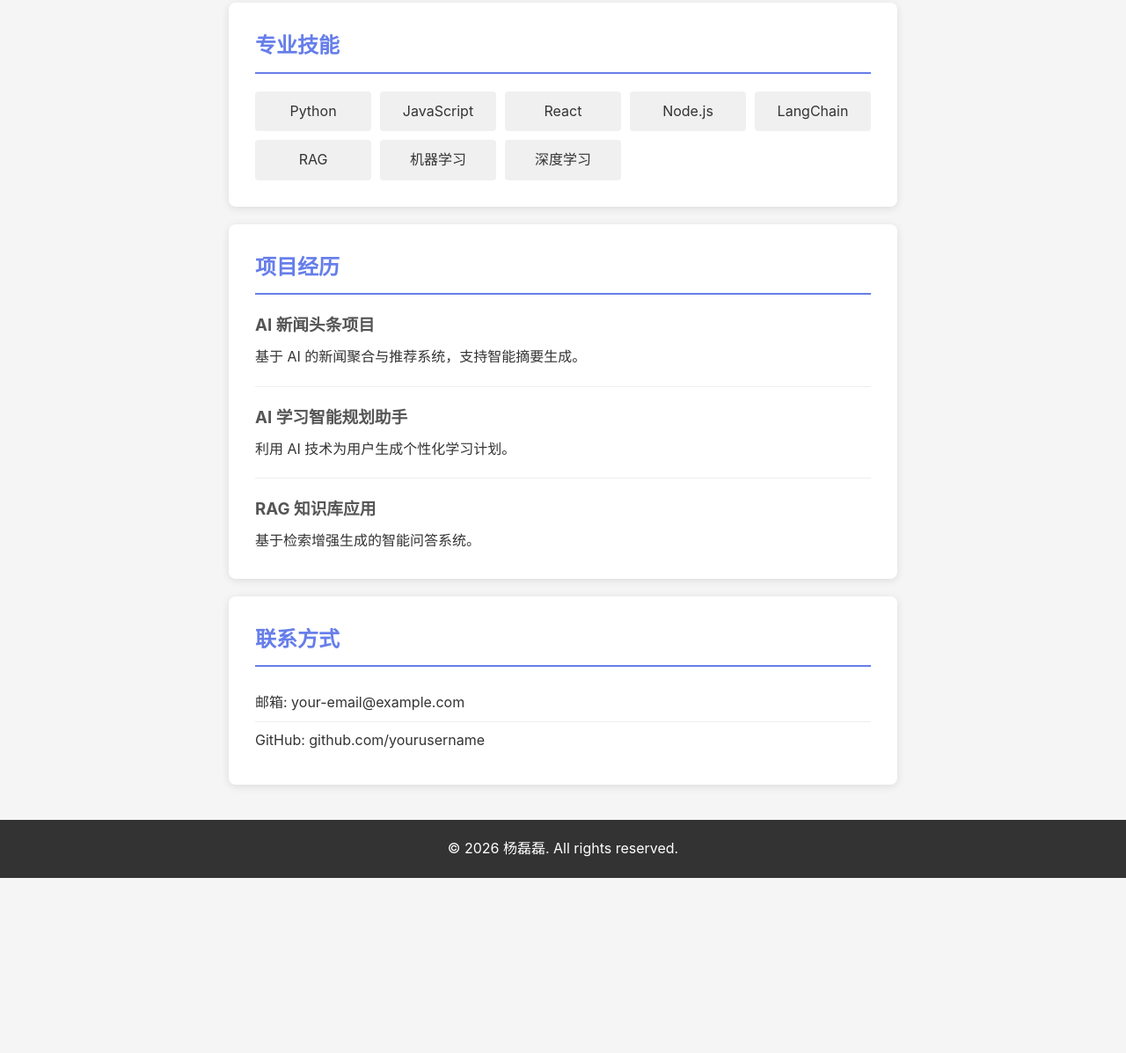
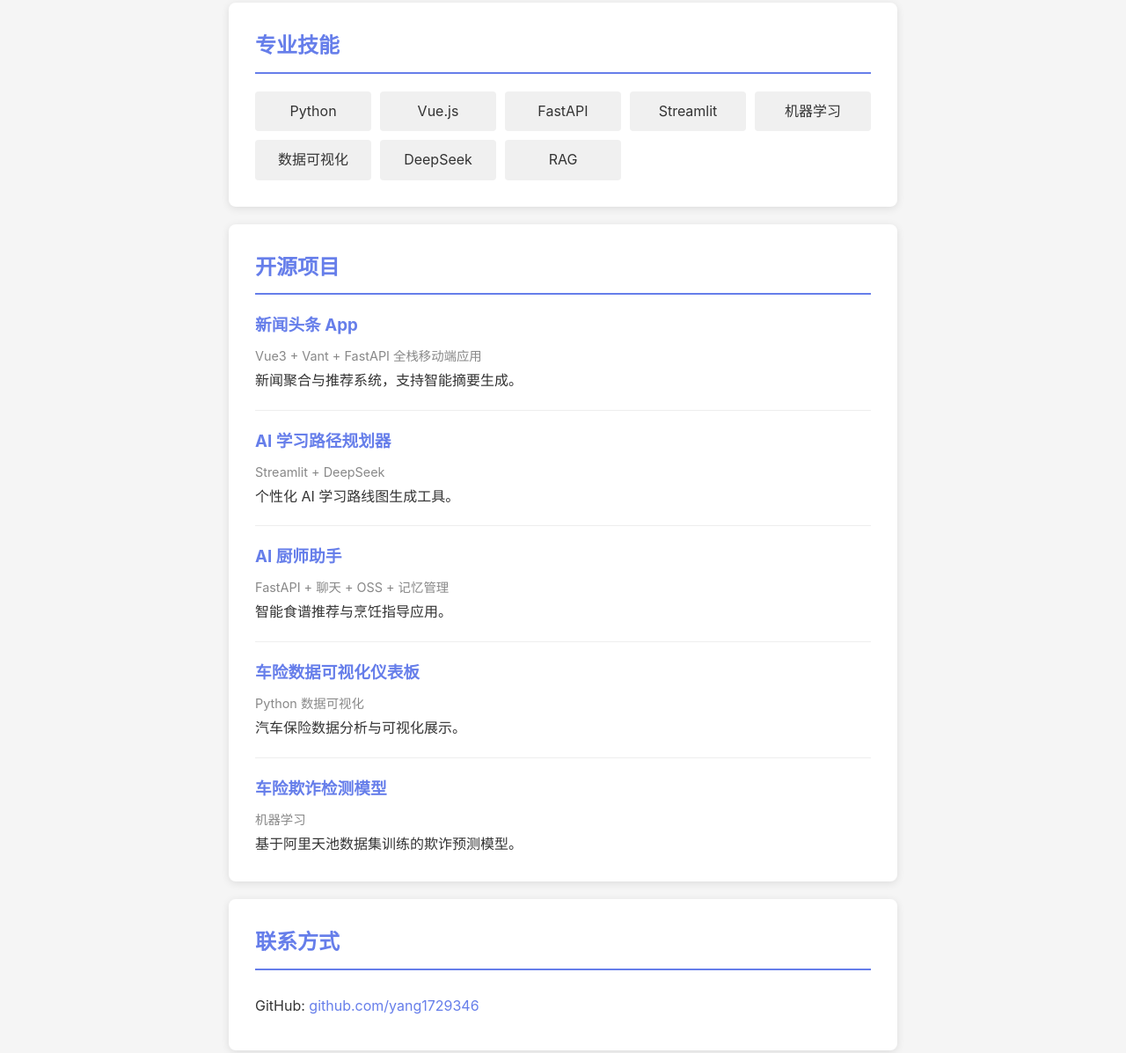
Before and after one commit to yang1729346/yang1729346.github.io, a plain HTML site: page index.html in a window 1280 px wide. Shown: the part 423-1620 px from the top of the page at 88% size. Before the commit the page ends 1421 px from the top, so only its background shows below. Drawn offline with Linux system fonts and the light colour scheme.

Commit message:
更新简历：添加 GitHub 项目信息

```diff
--- a/index.html
+++ b/index.html
@@ -24,37 +24,49 @@
             <h2>专业技能</h2>
             <div class="skills-grid">
                 <div class="skill-item">Python</div>
-                <div class="skill-item">JavaScript</div>
-                <div class="skill-item">React</div>
-                <div class="skill-item">Node.js</div>
-                <div class="skill-item">LangChain</div>
+                <div class="skill-item">Vue.js</div>
+                <div class="skill-item">FastAPI</div>
+                <div class="skill-item">Streamlit</div>
+                <div class="skill-item">机器学习</div>
+                <div class="skill-item">数据可视化</div>
+                <div class="skill-item">DeepSeek</div>
                 <div class="skill-item">RAG</div>
-                <div class="skill-item">机器学习</div>
-                <div class="skill-item">深度学习</div>
             </div>
         </section>
 
         <section class="card">
-            <h2>项目经历</h2>
+            <h2>开源项目</h2>
             <div class="project">
-                <h3>AI 新闻头条项目</h3>
-                <p>基于 AI 的新闻聚合与推荐系统，支持智能摘要生成。</p>
+                <h3><a href="https://github.com/yang1729346/news-headline-app" target="_blank">新闻头条 App</a></h3>
+                <p class="tech-stack">Vue3 + Vant + FastAPI 全栈移动端应用</p>
+                <p>新闻聚合与推荐系统，支持智能摘要生成。</p>
             </div>
             <div class="project">
-                <h3>AI 学习智能规划助手</h3>
-                <p>利用 AI 技术为用户生成个性化学习计划。</p>
+                <h3><a href="https://github.com/yang1729346/ai-learning-path-planner" target="_blank">AI 学习路径规划器</a></h3>
+                <p class="tech-stack">Streamlit + DeepSeek</p>
+                <p>个性化 AI 学习路线图生成工具。</p>
             </div>
             <div class="project">
-                <h3>RAG 知识库应用</h3>
-                <p>基于检索增强生成的智能问答系统。</p>
+                <h3><a href="https://github.com/yang1729346/ai-chef-assistant" target="_blank">AI 厨师助手</a></h3>
+                <p class="tech-stack">FastAPI + 聊天 + OSS + 记忆管理</p>
+                <p>智能食谱推荐与烹饪指导应用。</p>
+            </div>
+            <div class="project">
+                <h3><a href="https://github.com/yang1729346/Auto-Insurance-Visualization-Dashboard" target="_blank">车险数据可视化仪表板</a></h3>
+                <p class="tech-stack">Python 数据可视化</p>
+                <p>汽车保险数据分析与可视化展示。</p>
+            </div>
+            <div class="project">
+                <h3><a href="https://github.com/yang1729346/Insurance-fraud-detection" target="_blank">车险欺诈检测模型</a></h3>
+                <p class="tech-stack">机器学习</p>
+                <p>基于阿里天池数据集训练的欺诈预测模型。</p>
             </div>
         </section>
 
         <section class="card">
             <h2>联系方式</h2>
             <ul class="contact-list">
-                <li>邮箱: your-email@example.com</li>
-                <li>GitHub: github.com/yourusername</li>
+                <li>GitHub: <a href="https://github.com/yang1729346" target="_blank">github.com/yang1729346</a></li>
             </ul>
         </section>
     </main>
--- a/style.css
+++ b/style.css
@@ -83,6 +83,30 @@ main {
     margin-bottom: 8px;
 }
 
+.project h3 a {
+    color: #667eea;
+    text-decoration: none;
+}
+
+.project h3 a:hover {
+    text-decoration: underline;
+}
+
+.tech-stack {
+    color: #888;
+    font-size: 0.9em;
+    margin-bottom: 4px;
+}
+
+.contact-list a {
+    color: #667eea;
+    text-decoration: none;
+}
+
+.contact-list a:hover {
+    text-decoration: underline;
+}
+
 .contact-list {
     list-style: none;
 }
```
